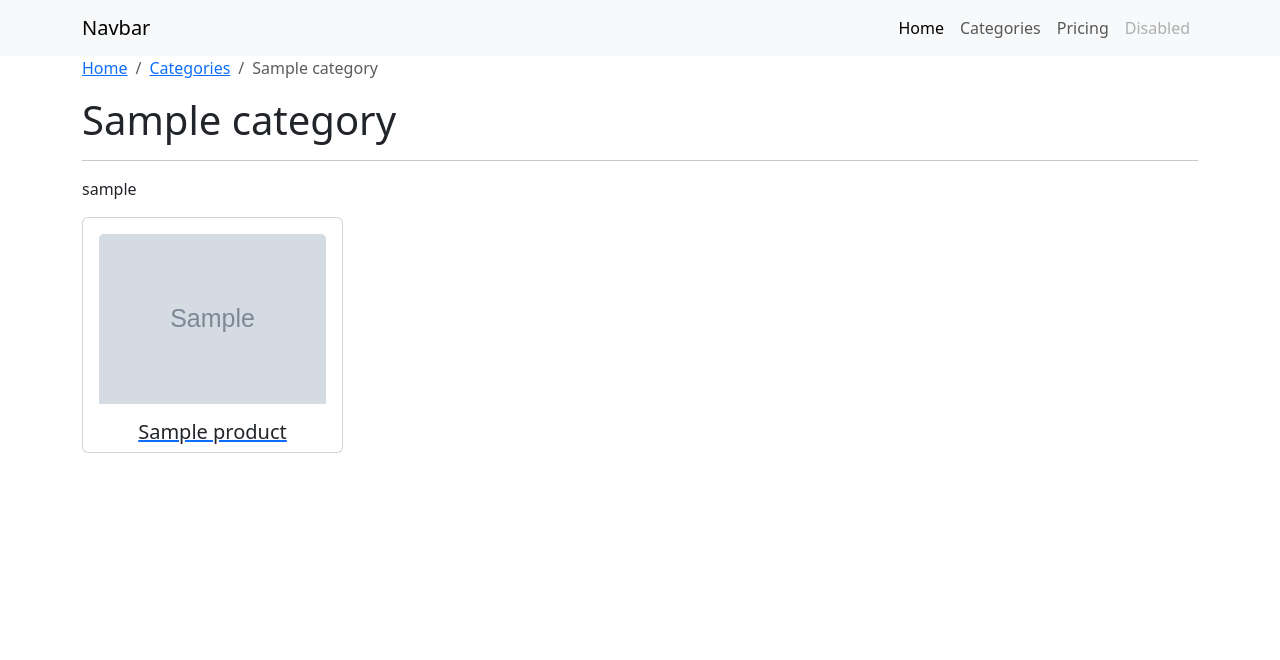
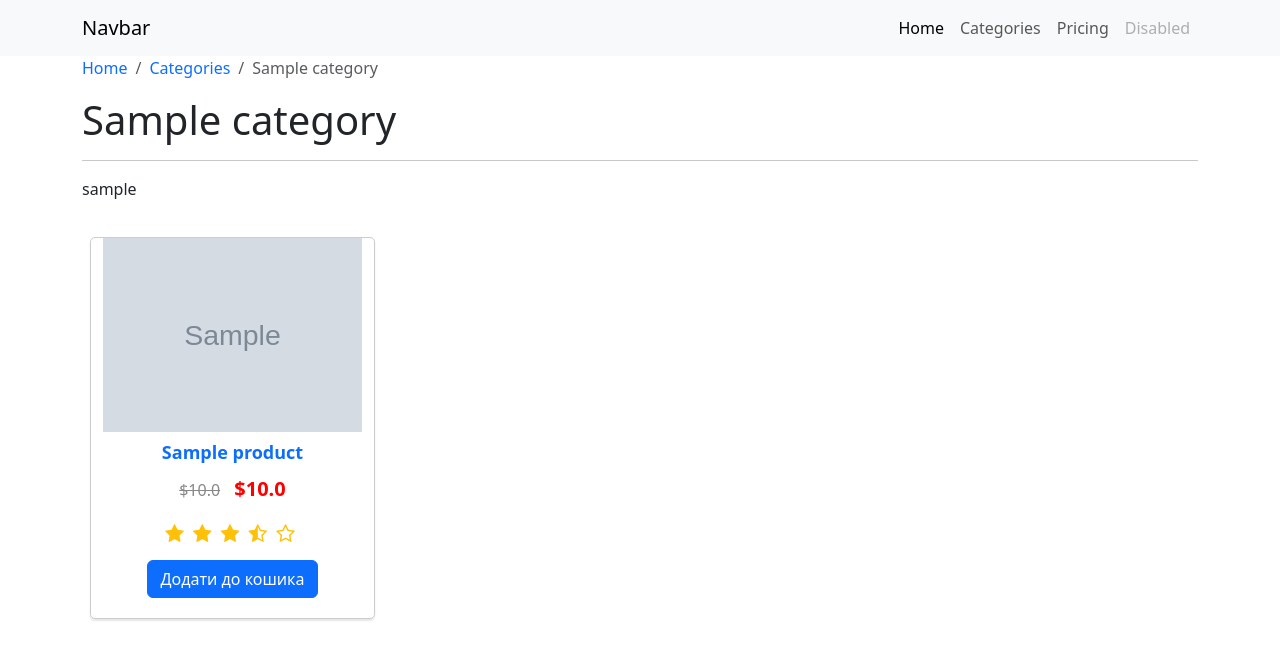
Before and after one commit to SyhinAndrii/PedalPower, a Django app: template story/templates/story/products/index.html in a window 1280 px wide. Shown: the top 660 px of the page. Run offline with Django 4.2, Linux system fonts and the light colour scheme; tables that the repository leaves empty hold one stand-in row (values such as "Sample post"); the template is opened without the code that fills it: values that come from a table or form of the project are taken from there, most other values are stand-ins (such as "Sample title", 1, 10 or a date in 2020); grey boxes marked "Sample" are stand-in pictures.

Commit message:
products page styling

```diff
--- a/static/style.css
+++ b/static/style.css
@@ -1,4 +1,68 @@
+a {
+  text-decoration: none !important;
+}
+
 .carousel-inner img {
-  height: 600px; /* set the height to your desired value */
-  object-fit: cover; /* preserve aspect ratio and cover the container */
+    height: 600px; /* set the height to your desired value */
+    object-fit: cover; /* preserve aspect ratio and cover the container */
 }
+
+.product-item {
+    margin: 20px;
+    border: 1px solid #ccc;
+    border-radius: 5px;
+    box-shadow: 0 2px 2px rgba(0, 0, 0, 0.1);
+    transition: box-shadow 0.3s ease-in-out;
+}
+
+.product-item:hover {
+    box-shadow: 0 4px 4px rgba(0, 0, 0, 0.2);
+}
+
+.product-item .card-img-top {
+    max-height: 100%;
+    max-width: 100%;
+    display: block;
+    margin: 0 auto;
+}
+
+.product-item .card-body {
+    padding: 10px;
+    margin-bottom: 10px;
+}
+
+.product-item .card-title {
+    font-size: 18px;
+    font-weight: bold;
+    margin-bottom: 10px;
+}
+
+.product-item .card-text {
+    margin-bottom: 10px;
+}
+
+.product-item .original-price {
+    text-decoration: line-through;
+    margin-right: 10px;
+    color: #888;
+}
+
+.product-item .selling-price {
+    font-size: 20px;
+    font-weight: bold;
+    color: #f00;
+}
+
+.product-item .star-rating {
+    color: #ffc107;
+    margin-top: 10px;
+}
+
+.product-item .star-rating i {
+    font-size: 20px;
+    margin-right: 5px;
+}
+.star-rating {
+  height: 20px;
+  line-height: 20px;
+}
--- a/story/templates/story/inc/product_item.html
+++ b/story/templates/story/inc/product_item.html
@@ -1,14 +1,22 @@
 <p>{{ category_slug }}</p>
 {% for product in products %}
-    <div class="col-md-3">
-        <a href="#">
-            <div class="card">
-                <div class="card-body">
-                    <img src="{{ product.product_image.url }}"
-                         class="card-img-top" alt="{{ product.name }}">
-                </div>
-                <h5 class="text-center">{{ product.name }}</h5>
-
+    <div class="product-item  col-md-3">
+        <a class="d-flex flex-column" href="#">
+            <img src="{{ product.product_image.url }}" alt="{{ product.name }}" class="card-img-top">
+            <div class="card-body  text-center">
+                <h3 class="card-title">{{ product.name }}</h3>
+                <p class="card-text">
+                    <span class="original-price">${{ product.original_price }}</span>
+                    <span class="selling-price">${{ product.selling_price }}</span>
+                    <div class="star-rating">
+                        <i class="fa fa-star"></i>
+                        <i class="fa fa-star"></i>
+                        <i class="fa fa-star"></i>
+                        <i class="fa fa-star-half-o"></i>
+                        <i class="fa fa-star-o"></i>
+                    </div>
+                </p>
+                <a href="#" class="btn btn-primary ">Додати до кошика</a>
             </div>
         </a>
     </div>
--- a/story/templates/story/layouts/main.html
+++ b/story/templates/story/layouts/main.html
@@ -8,7 +8,10 @@
     <meta http-equiv="X-UA-Compatible" content="ie=edge">
     <link href="https://cdn.jsdelivr.net/npm/bootstrap@5.3.0-alpha1/dist/css/bootstrap.min.css" rel="stylesheet"
           integrity="sha384-GLhlTQ8iRABdZLl6O3oVMWSktQOp6b7In1Zl3/Jr59b6EGGoI1aFkw7cmDA6j6gD" crossorigin="anonymous">
+    <link rel="stylesheet" href="https://cdnjs.cloudflare.com/ajax/libs/font-awesome/4.7.0/css/font-awesome.min.css">
+
     <link rel="stylesheet" href="{% static 'style.css' %}">
+
     <title>
         {% block title %}
 
--- a/story/urls.py
+++ b/story/urls.py
@@ -5,5 +5,6 @@ urlpatterns = [
     path('', views.home, name='home'),
     path('categories', views.categories, name='categories'),
     path('categories/<str:category_slug>', views.view_products, name='products'),
+    path('test', views.test, name='test'),
 
 ]
--- a/story/views.py
+++ b/story/views.py
@@ -24,3 +24,7 @@ def view_products(request, category_slug):
 
     messages.warning(request, 'Категорію не знайдено')
     return redirect("categories")
+
+
+def test(request):
+    return render(request, "story/products/test.html")
```
